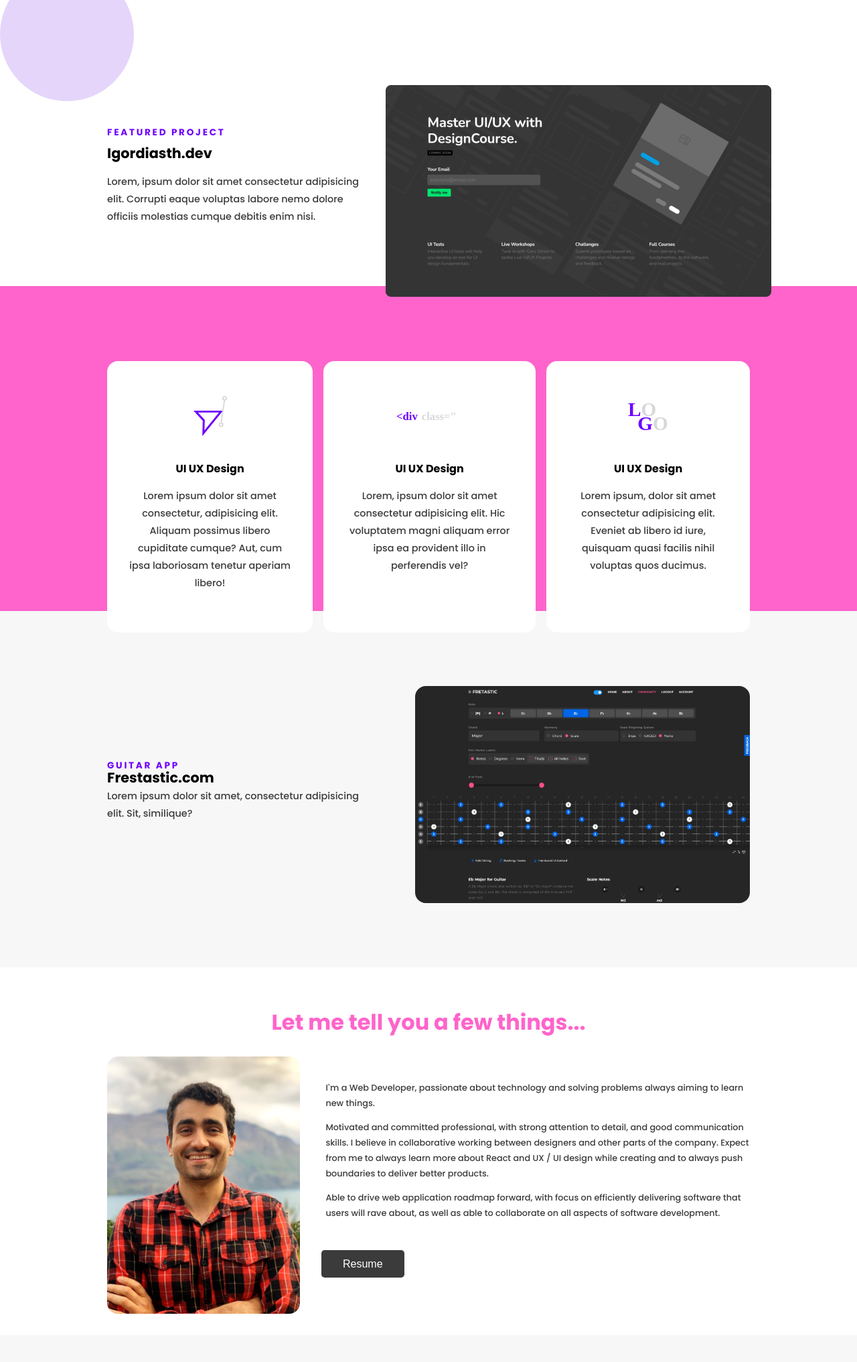
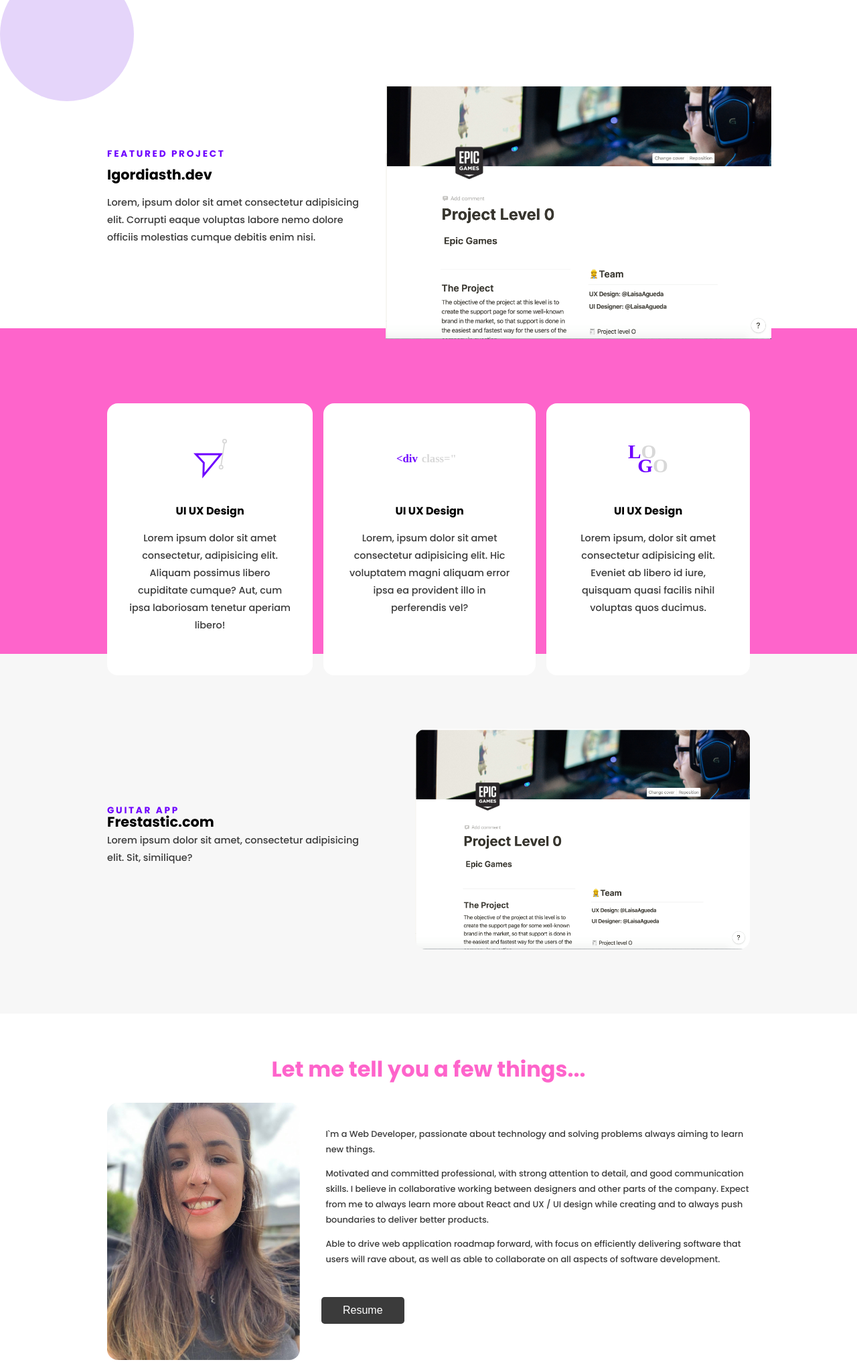
Before and after one commit to Igorth/portfolioLaisa, a plain HTML site: page index.html in a window 1280 px wide. Shown: the part 860-2893 px from the top of the page at 67% size. Drawn offline with nearby package versions, Linux system fonts and the light colour scheme.

Commit message:
resume and image

```diff
--- a/index.html
+++ b/index.html
@@ -68,7 +68,7 @@
             </div>
         </div>
 
-        <img class="right transition2" src="/images/project-1.png" alt="featured project">
+        <img class="right transition2" src="/images/project-0.png" alt="featured project">
     </section>
 
     <section class="skills" id="myskills">
@@ -109,7 +109,7 @@
                     <div class="featured-desc">Lorem ipsum dolor sit amet, consectetur adipisicing elit. Sit, similique?</div>
                 </div>
             </div>
-            <a href=""><img src="/images/fretty.jpg" alt=""></a>
+            <a href=""><img src="/images/project-0.png" alt=""></a>
         </div>
 
         <!-- <div class="portfolio-container transition3">
@@ -141,7 +141,7 @@
         <h2>Let me tell you a few things...</h2>
         <div class="about-container">
 
-            <img class="transition2" src="images/igor.png" alt="Laísa Agueda">
+            <img class="transition2" src="images/laisa.jpg" alt="Laísa Agueda">
 
             <div class="about-text transition3">
                 <p>I`m a Web Developer, passionate about technology and solving problems always aiming to learn new things.</p>
@@ -151,7 +151,7 @@
                 <p>Able to drive web application roadmap forward, with focus on efficiently delivering software that users will rave about, as well as able to collaborate on all aspects of software development.</p>
 
                 <button class="resume">
-                    <a href="#">Resume</a>
+                    <a href="https://drive.google.com/file/d/1XoHO0xkF2WkAZnop8TxTbT5FqjSTzSZf/view" target="_blank">Resume</a>
                 </button>
             </div>
 
```
Also changed, not shown: images/igor.png (deleted), images/laisa.jpg (added), images/project-0.png (added).
